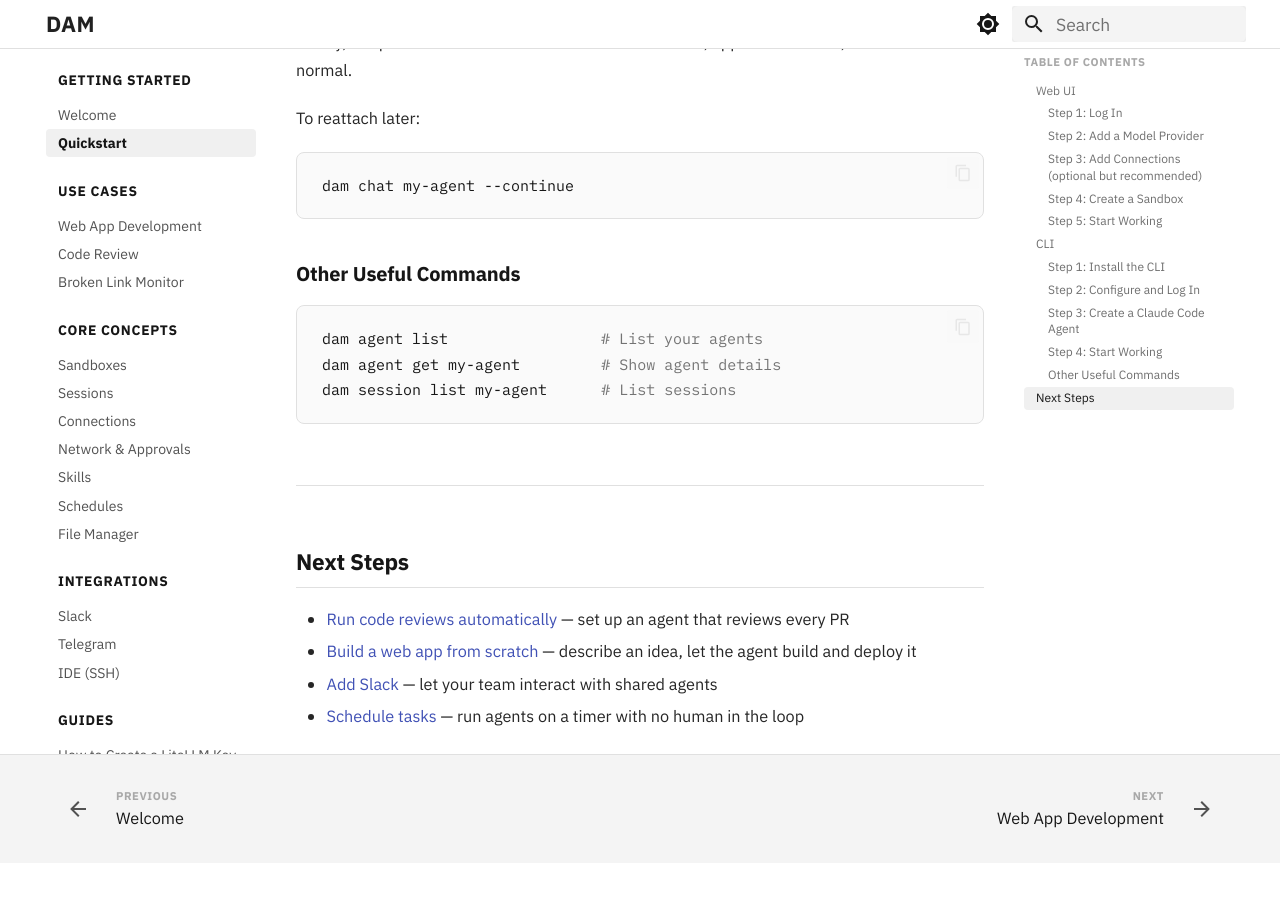
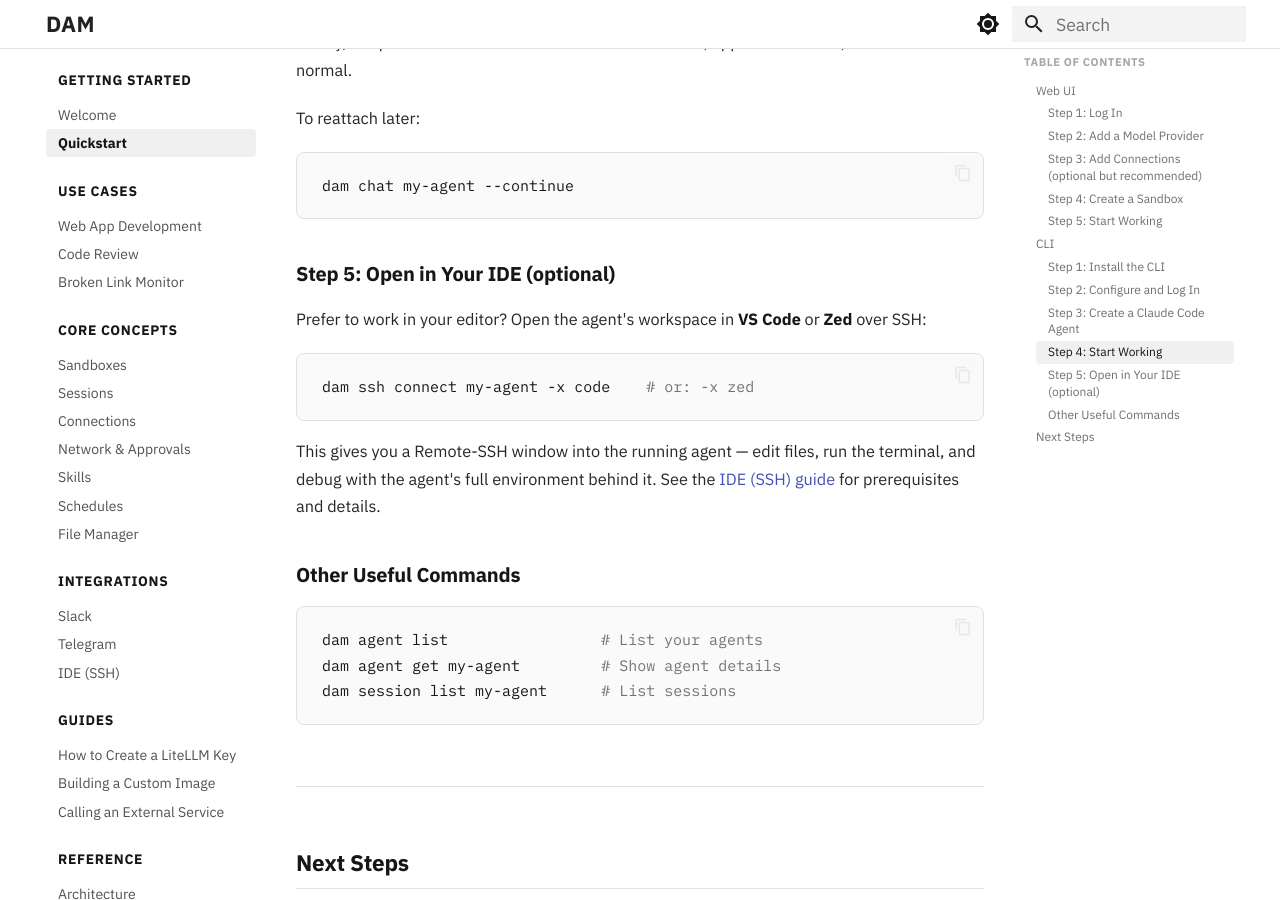
Before and after one commit to dam-agents/docs, an MkDocs documentation site: the page built from docs/getting-started/quickstart.md, in a window 1280 px wide and 900 px high, scrolled down 2994 px. Built offline with MkDocs 1.6.1 and Material for MkDocs 9.7.7, drawn with Linux system fonts in a browser that asks for light colours; before the commit the page ends 3857 px from its top, so only the background shows below that.

Commit message:
docs: add optional IDE step to CLI quickstart
Points users to opening the agent workspace in VS Code or Zed over SSH,
linking to the IDE (SSH) guide for details.

Assisted-by: Claude Opus 4.8 <noreply@anthropic.com>

````diff
--- a/docs/getting-started/quickstart.md
+++ b/docs/getting-started/quickstart.md
@@ -110,6 +110,16 @@ To reattach later:
 dam chat my-agent --continue
 ```
 
+### Step 5: Open in Your IDE (optional)
+
+Prefer to work in your editor? Open the agent's workspace in **VS Code** or **Zed** over SSH:
+
+```bash
+dam ssh connect my-agent -x code    # or: -x zed
+```
+
+This gives you a Remote-SSH window into the running agent — edit files, run the terminal, and debug with the agent's full environment behind it. See the [IDE (SSH) guide](../guides/ide-ssh.md) for prerequisites and details.
+
 ### Other Useful Commands
 
 ```bash
````
